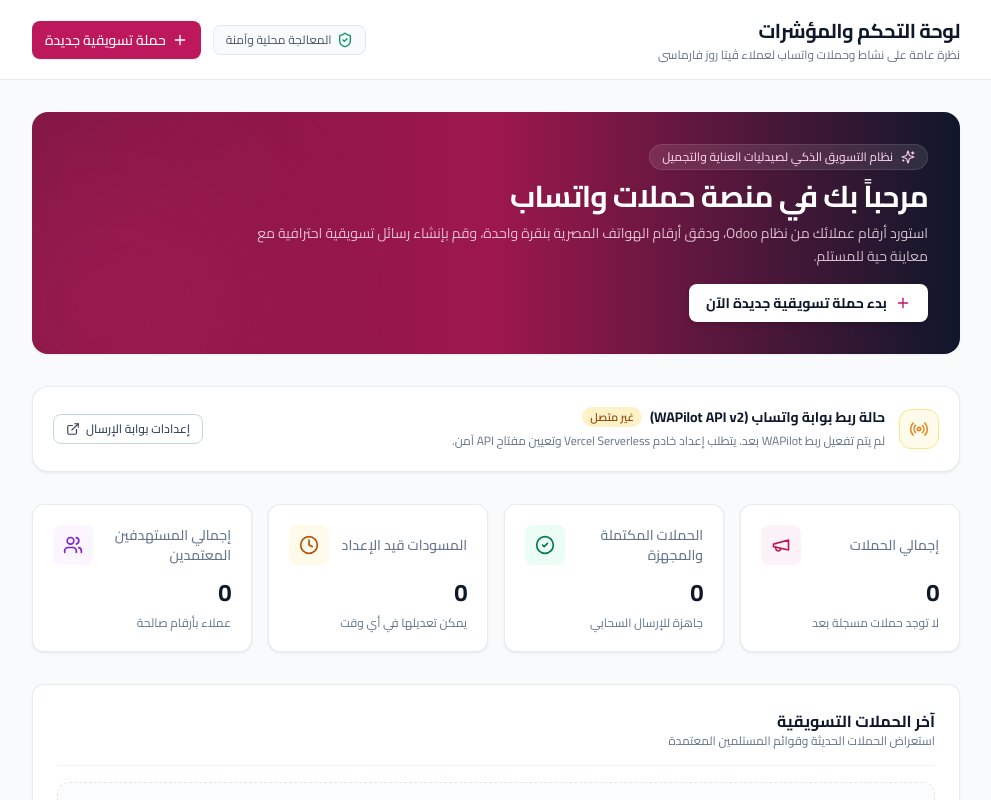
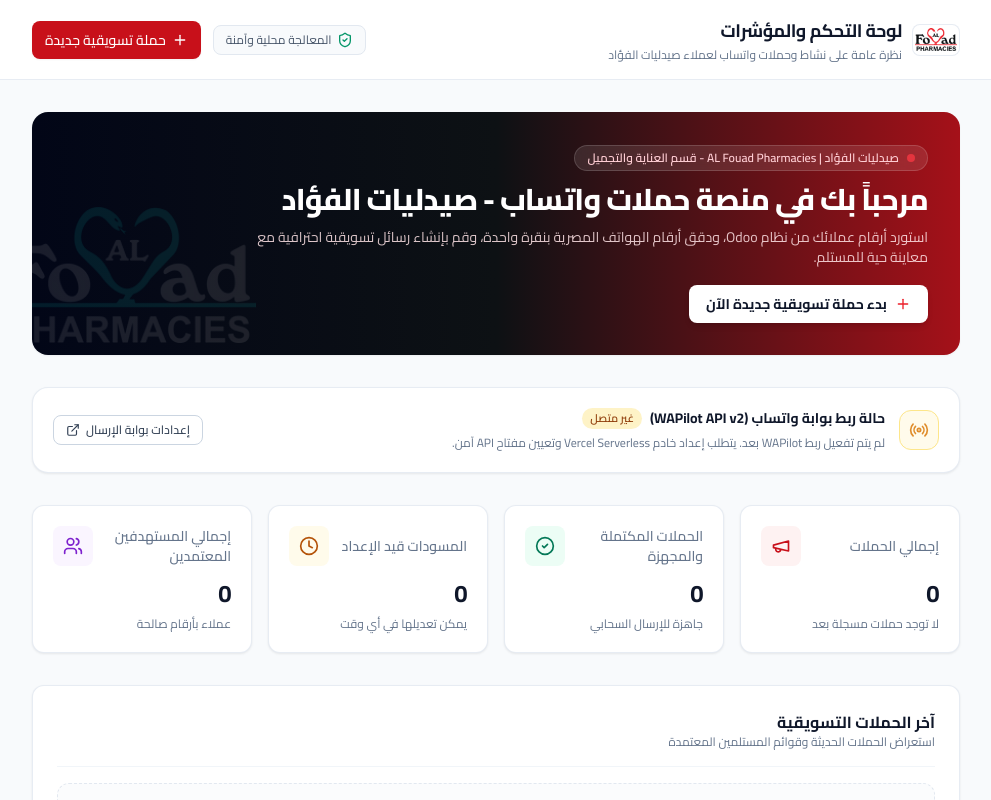
Before and after one commit to Mohamed-shamel1/campaign-project, a React (Vite) app: page / in a window 1280 px wide. Shown: the top 800 px of the page, without its empty margins (0-991 px from the left). Built offline with nearby package versions, Linux system fonts and the light colour scheme.

Commit message:
feat: integrate official Al Fouad Pharmacies logo and brand identity

```diff
--- a/index.html
+++ b/index.html
@@ -2,9 +2,10 @@
 <html lang="ar" dir="rtl">
   <head>
     <meta charset="UTF-8" />
-    <link rel="icon" type="image/svg+xml" href="/vite.svg" />
+    <link rel="icon" type="image/png" href="/logo.png" />
     <meta name="viewport" content="width=device-width, initial-scale=1.0" />
-    <title>مدير حملات واتساب | صيدلية التجميل والعناية</title>
+    <title>صيدليات الفؤاد | مدير حملات واتساب التسويقية</title>
+    <meta name="description" content="منصة إدارة حملات واتساب التسويقية لصيدليات الفؤاد - قسم التجميل والعناية" />
     <!-- Google Fonts: Cairo -->
     <link rel="preconnect" href="https://fonts.googleapis.com">
     <link rel="preconnect" href="https://fonts.gstatic.com" crossorigin>
--- a/src/components/campaigns/Step1Info.tsx
+++ b/src/components/campaigns/Step1Info.tsx
@@ -17,8 +17,8 @@ export const Step1Info: React.FC<Step1InfoProps> = ({
 }) => {
   const suggestedNames = [
     'خصومات منتجات العناية بالبشرة والواقي الشمسي',
-    'عرض الجمعة البيضاء - مستحضرات التجميل والعطور',
-    'حملة التوعية بالترطيب الموسمي لعملاء الصيدلية',
+    'عرض صيدليات الفؤاد - مستحضرات التجميل والعطور',
+    'حملة التوعية بالترطيب الموسمي لعملاء صيدليات الفؤاد',
     'وصول الماركات الفرنسية الجديدة (لاروش وبايوديرما)',
   ];
 
--- a/src/components/campaigns/Step4Preview.tsx
+++ b/src/components/campaigns/Step4Preview.tsx
@@ -55,7 +55,6 @@ export const Step4Preview: React.FC<Step4PreviewProps> = ({
             mediaUrl={media?.url}
             mediaFileName={media?.name}
             recipientCount={validContacts.length}
-            pharmacyName="صيدلية التجميل والعناية"
           />
         </div>
       </div>
--- a/src/components/layout/Header.tsx
+++ b/src/components/layout/Header.tsx
@@ -63,13 +63,18 @@ export const Header: React.FC<HeaderProps> = ({ onOpenSidebar }) => {
           <Menu className="w-5 h-5" />
         </button>
 
+        <div className="flex items-center gap-2.5 min-w-0">
+          <div className="h-8 w-12 rounded-lg bg-white border border-slate-200/80 p-0.5 hidden sm:flex items-center justify-center shrink-0 shadow-2xs">
+            <img src="/logo.png" alt="صيدليات الفؤاد" className="h-full w-full object-contain" />
+          </div>
           <div className="min-w-0">
-          <h2 className="text-base sm:text-xl font-bold text-slate-900 tracking-tight truncate">
+            <h2 className="text-base sm:text-lg font-bold text-slate-900 tracking-tight truncate">
               {title}
             </h2>
             <p className="text-[11px] sm:text-xs text-slate-500 hidden sm:block truncate mt-0.5">
               {subtitle}
             </p>
+          </div>
         </div>
       </div>
 
--- a/src/components/layout/Sidebar.tsx
+++ b/src/components/layout/Sidebar.tsx
@@ -5,7 +5,6 @@ import {
   Megaphone,
   PlusCircle,
   Settings,
-  Sparkles,
   Radio,
   ExternalLink,
   X,
@@ -66,17 +65,24 @@ export const Sidebar: React.FC<SidebarProps> = ({ isOpen, onClose }) => {
         }`}
       >
         {/* Brand Header */}
-        <div className="h-20 px-5 flex items-center justify-between border-b border-slate-100">
-          <div className="flex items-center gap-3 min-w-0">
-            <div className="w-10 h-10 rounded-xl bg-gradient-to-br from-brand-700 to-brand-900 flex items-center justify-center text-white shadow-sm ring-2 ring-brand-100 shrink-0">
-              <Sparkles className="w-5 h-5 text-pink-200" />
+        <div className="h-22 px-4 py-3 flex items-center justify-between border-b border-slate-100 bg-white">
+          <div className="flex items-center gap-2.5 min-w-0">
+            <div className="h-11 w-16 rounded-xl bg-white border border-slate-200/90 p-1 flex items-center justify-center shadow-xs shrink-0 overflow-hidden">
+              <img
+                src="/logo.png"
+                alt="لوجو صيدليات الفؤاد"
+                className="h-full w-full object-contain"
+              />
             </div>
             <div className="min-w-0">
-              <h1 className="font-bold text-slate-900 text-sm sm:text-base leading-tight tracking-tight truncate">
-                {pharmacyName || 'صيدلية التجميل والعناية'}
+              <h1 className="font-bold text-slate-900 text-sm leading-tight tracking-tight truncate">
+                {pharmacyName || 'صيدليات الفؤاد'}
               </h1>
-              <p className="text-[11px] font-medium text-slate-400 truncate">
-                تسويق واتساب لمستحضرات التجميل
+              <p className="text-[10px] font-bold text-brand-600 truncate uppercase tracking-wider">
+                AL Fouad PHARMACIES
+              </p>
+              <p className="text-[10px] text-slate-400 truncate">
+                تسويق واتساب - قسم التجميل
               </p>
             </div>
           </div>
--- a/src/components/whatsapp/WhatsAppPreview.tsx
+++ b/src/components/whatsapp/WhatsAppPreview.tsx
@@ -10,7 +10,6 @@ import {
   Paperclip,
   Camera,
   Mic,
-  Sparkles,
 } from 'lucide-react';
 import { useSettings } from '../../hooks/useSettings';
 
@@ -104,8 +103,12 @@ export const WhatsAppPreview: React.FC<WhatsAppPreviewProps> = ({
           <div className="bg-[#075E54] text-white px-2.5 sm:px-3 py-2.5 flex items-center justify-between shadow-md select-none">
             <div className="flex items-center gap-2 min-w-0">
               <ChevronRight className="w-4 h-4 sm:w-5 sm:h-5 cursor-pointer opacity-80 shrink-0" />
-              <div className="w-7 h-7 sm:w-8 sm:h-8 rounded-full bg-brand-700 border border-white/20 flex items-center justify-center text-white font-bold text-xs shadow-sm shrink-0">
-                <Sparkles className="w-3.5 h-3.5 sm:w-4 sm:h-4 text-pink-200" />
+              <div className="w-8 h-8 rounded-full bg-white border border-white/40 flex items-center justify-center overflow-hidden shrink-0 shadow-sm p-0.5">
+                <img
+                  src="/logo.png"
+                  alt={brandName}
+                  className="w-full h-full object-contain"
+                />
               </div>
               <div className="flex flex-col leading-tight min-w-0">
                 <span className="font-semibold text-xs text-white truncate max-w-[120px] sm:max-w-[150px]">
--- a/src/pages/CampaignDetailsPage.tsx
+++ b/src/pages/CampaignDetailsPage.tsx
@@ -206,7 +206,6 @@ export const CampaignDetailsPage: React.FC = () => {
               mediaUrl={campaign.media?.url}
               mediaFileName={campaign.media?.name}
               recipientCount={validRecipients.length}
-              pharmacyName="صيدلية التجميل والعناية"
             />
           </div>
         </div>
--- a/src/pages/DashboardPage.tsx
+++ b/src/pages/DashboardPage.tsx
@@ -17,7 +17,6 @@ import {
   Radio,
   ArrowUpLeft,
   ExternalLink,
-  Sparkles,
 } from 'lucide-react';
 
 export const DashboardPage: React.FC = () => {
@@ -38,16 +37,16 @@ export const DashboardPage: React.FC = () => {
   return (
     <div className="space-y-8">
       {/* Welcome Banner */}
-      <div className="relative overflow-hidden rounded-2xl bg-gradient-to-r from-brand-900 via-brand-800 to-slate-900 text-white p-6 sm:p-8 shadow-sm">
-        <div className="relative z-10 max-w-2xl space-y-2">
-          <div className="inline-flex items-center gap-2 px-3 py-1 rounded-full bg-white/10 backdrop-blur-md text-xs font-medium text-pink-200 border border-white/10">
-            <Sparkles className="w-3.5 h-3.5" />
-            <span>نظام التسويق الذكي لصيدليات العناية والتجميل</span>
+      <div className="relative overflow-hidden rounded-2xl bg-gradient-to-r from-slate-950 via-brand-950 to-brand-800 text-white p-5 sm:p-8 shadow-sm">
+        <div className="relative z-10 max-w-2xl space-y-2.5">
+          <div className="inline-flex items-center gap-2 px-3 py-1 rounded-full bg-white/10 backdrop-blur-md text-xs font-semibold text-rose-200 border border-white/15">
+            <span className="w-2 h-2 rounded-full bg-brand-500 animate-pulse"></span>
+            <span>صيدليات الفؤاد | AL Fouad Pharmacies - قسم العناية والتجميل</span>
           </div>
-          <h1 className="text-2xl sm:text-3xl font-bold tracking-tight">
-            مرحباً بك في منصة حملات واتساب
+          <h1 className="text-xl sm:text-3xl font-extrabold tracking-tight">
+            مرحباً بك في منصة حملات واتساب - صيدليات الفؤاد
           </h1>
-          <p className="text-sm text-pink-100/80 leading-relaxed">
+          <p className="text-xs sm:text-sm text-rose-100/85 leading-relaxed">
             استورد أرقام عملائك من نظام Odoo، ودقق أرقام الهواتف المصرية بنقرة واحدة، وقم بإنشاء رسائل تسويقية احترافية مع معاينة حية للمستلم.
           </p>
           <div className="pt-2">
@@ -55,8 +54,8 @@ export const DashboardPage: React.FC = () => {
               <Button
                 variant="white"
                 size="md"
-                className="w-full sm:w-auto text-slate-900 hover:text-brand-800 shadow-md font-bold"
-                leftIcon={<Plus className="w-4 h-4 text-brand-700" />}
+                className="w-full sm:w-auto text-slate-900 hover:text-brand-700 shadow-md font-bold"
+                leftIcon={<Plus className="w-4 h-4 text-brand-600" />}
               >
                 بدء حملة تسويقية جديدة الآن
               </Button>
@@ -64,8 +63,10 @@ export const DashboardPage: React.FC = () => {
           </div>
         </div>
 
-        {/* Decorative background circle */}
-        <div className="absolute -end-16 -bottom-24 w-72 h-72 rounded-full bg-brand-600/20 blur-3xl pointer-events-none" />
+        {/* Decorative background logo watermark */}
+        <div className="absolute -end-8 -bottom-12 w-64 h-64 opacity-10 pointer-events-none hidden sm:flex items-center justify-center">
+          <img src="/logo.png" alt="صيدليات الفؤاد" className="w-full h-full object-contain filter invert" />
+        </div>
       </div>
 
       {/* WhatsApp Connection Status Banner */}
--- a/src/services/settingsStorage.ts
+++ b/src/services/settingsStorage.ts
@@ -3,7 +3,7 @@ import { AppSettings } from '../types';
 const STORAGE_KEY_SETTINGS = 'cosmetics_pharmacy_settings_v1';
 
 const DEFAULT_SETTINGS: AppSettings = {
-  pharmacyName: 'ڤيتا روز فارماسي',
+  pharmacyName: 'صيدليات الفؤاد',
   defaultCountryCode: '+20',
   wapilot: {
     apiUrl: 'https://api.wapilot.net/v2',
--- a/tailwind.config.js
+++ b/tailwind.config.js
@@ -19,17 +19,22 @@ export default {
       },
       colors: {
         brand: {
-          50: '#fdf2f8',
-          100: '#fce7f3',
-          200: '#fbcfe8',
-          300: '#f9a8d4',
-          400: '#f472b6',
-          500: '#ec4899',
-          600: '#db2777',
-          700: '#be185d',
-          800: '#9d174d',
-          900: '#831843',
-          950: '#500724',
+          50: '#fef2f2',
+          100: '#ffe1e2',
+          200: '#ffc8cb',
+          300: '#ffa1a6',
+          400: '#fa6871',
+          500: '#f23742',
+          600: '#ec1e28', // Official Al Fouad Pharmacies signature red
+          700: '#c8101a',
+          800: '#a51119',
+          900: '#89131a',
+          950: '#0d1114', // Official Al Fouad charcoal black
+        },
+        fouad: {
+          red: '#ec1e28',
+          dark: '#0d1114',
+          gray: '#2b3035',
         },
         whatsapp: {
           light: '#dcf8c6',
```
Also changed, not shown: src/components/campaigns/Step3Compose.tsx (+9 -9 lines), public/logo.avif (added), public/logo.png (added). Lines whose indentation alone changed are shown as unchanged.
